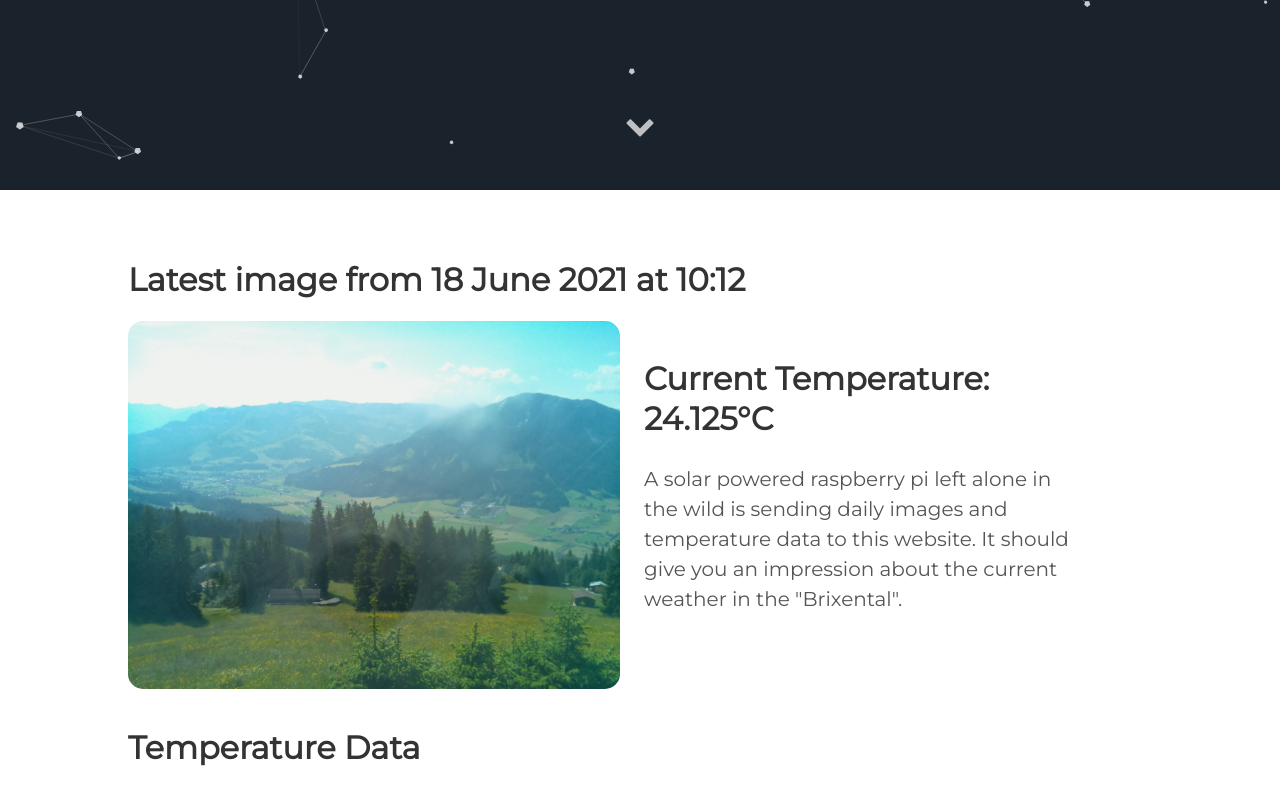
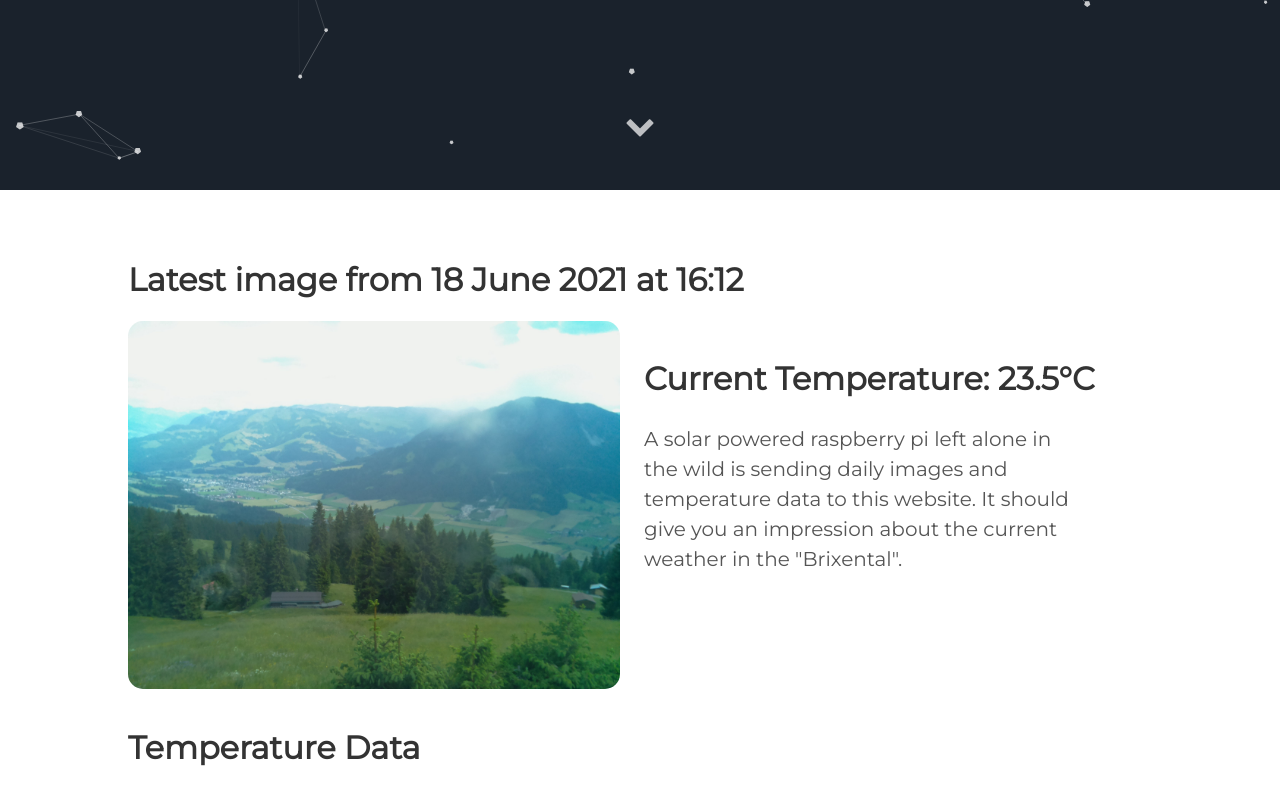
Before and after one commit to vektorious/vektorious.github.io, a Jekyll site: the page built from resources/huette.md, in a window 1280 px wide and 900 px high, scrolled down 710 px. Shown: the top 805 px of the window. Built offline with Jekyll 4.4.1, drawn with Linux system fonts in a browser that asks for light colours.

Commit message:
I'm a bot beep boop

```diff
--- a/resources/huette.md
+++ b/resources/huette.md
@@ -6,13 +6,13 @@ image: '/assets/img/'
 description: 'Live image from the Austrian alps'
 twitter_text: ' '
 ---
-## Latest image from 18 June 2021 at 10:12
+## Latest image from 18 June 2021 at 16:12
 <div class="huette">
   <div class="huette-image">
     <img src="{{ "/assets/img/huette.jpg" | prepend: site.baseurl }}">
   </div>
   <div class="huette-text">
-        <h2>Current Temperature: 24.125°C</h2>
+        <h2>Current Temperature: 23.5°C</h2>
         <p>A solar powered raspberry pi left alone in the wild is sending daily images and temperature data to this website. It should give you an impression about the current weather in the "Brixental".</p>
 
   </div>
```
Also changed, not shown: rpi-script/2021-06-18_161054.txt (renamed from rpi-script/2021-06-18_101056.txt, +5 -5 lines), rpi-script/huette.md (+2 -2 lines), assets/img/huette.jpg, assets/img/temp_plot.png, rpi-script/temp_plot.png, 1 other file.
